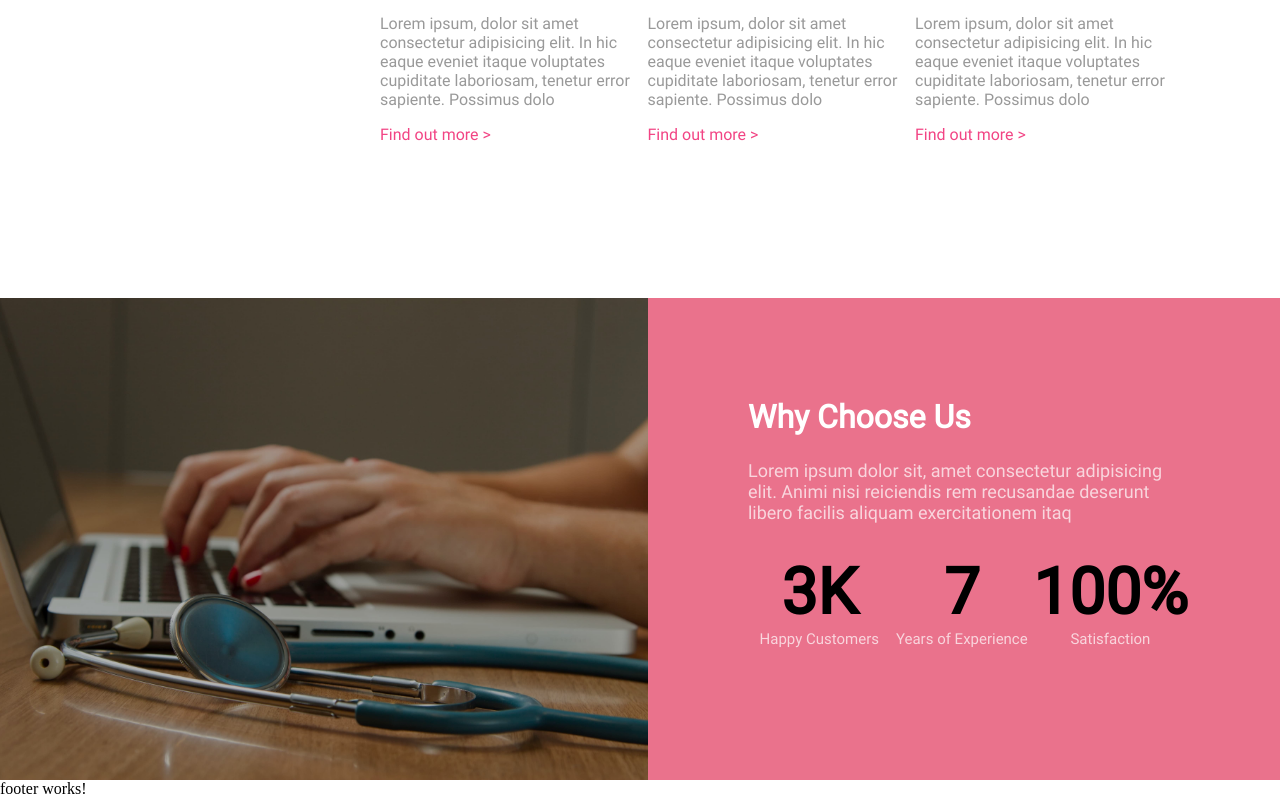
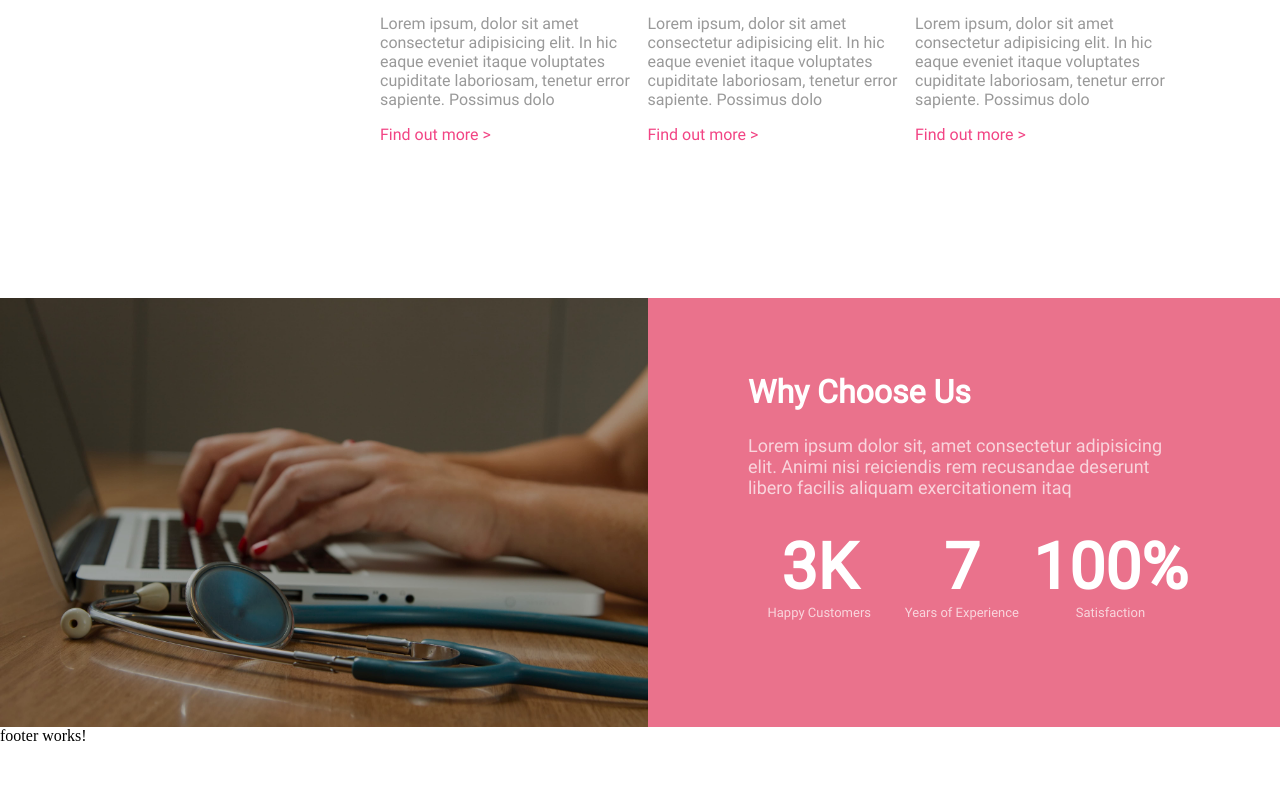
Before and after one commit to khale913/universal-therapy-site, an Angular app: page / in a window 1280 px wide. Shown: the part 1184-1982 px from the top of the page. After the commit the page ends 1929 px from the top, so only its background shows below. Built offline with nearby package versions, Linux system fonts and the light colour scheme.

Commit message:
Update why-us.component.scss

```diff
--- a/src/app/components/why-us/why-us.component.scss
+++ b/src/app/components/why-us/why-us.component.scss
@@ -13,7 +13,7 @@
   background-size: cover;
   background-position: center;
   width: 100%;
-  height: 300px;
+  height: 400px;
 }
 
 .content-c {
@@ -47,11 +47,11 @@
 
 .nmb h5 {
   font-size: 64px;
-  columns: white;
+  color: white;
 }
 
 .nmb p {
-  font-size: 15px;
+  font-size: 13px;
     color: rgba(255, 255, 255, 0.7) !important;
 
 }
@@ -73,7 +73,7 @@
   }
 
   .content-c {
-    padding: 100px;
+    padding: 75px 100px;
     flex: 1;
   }
 
```
